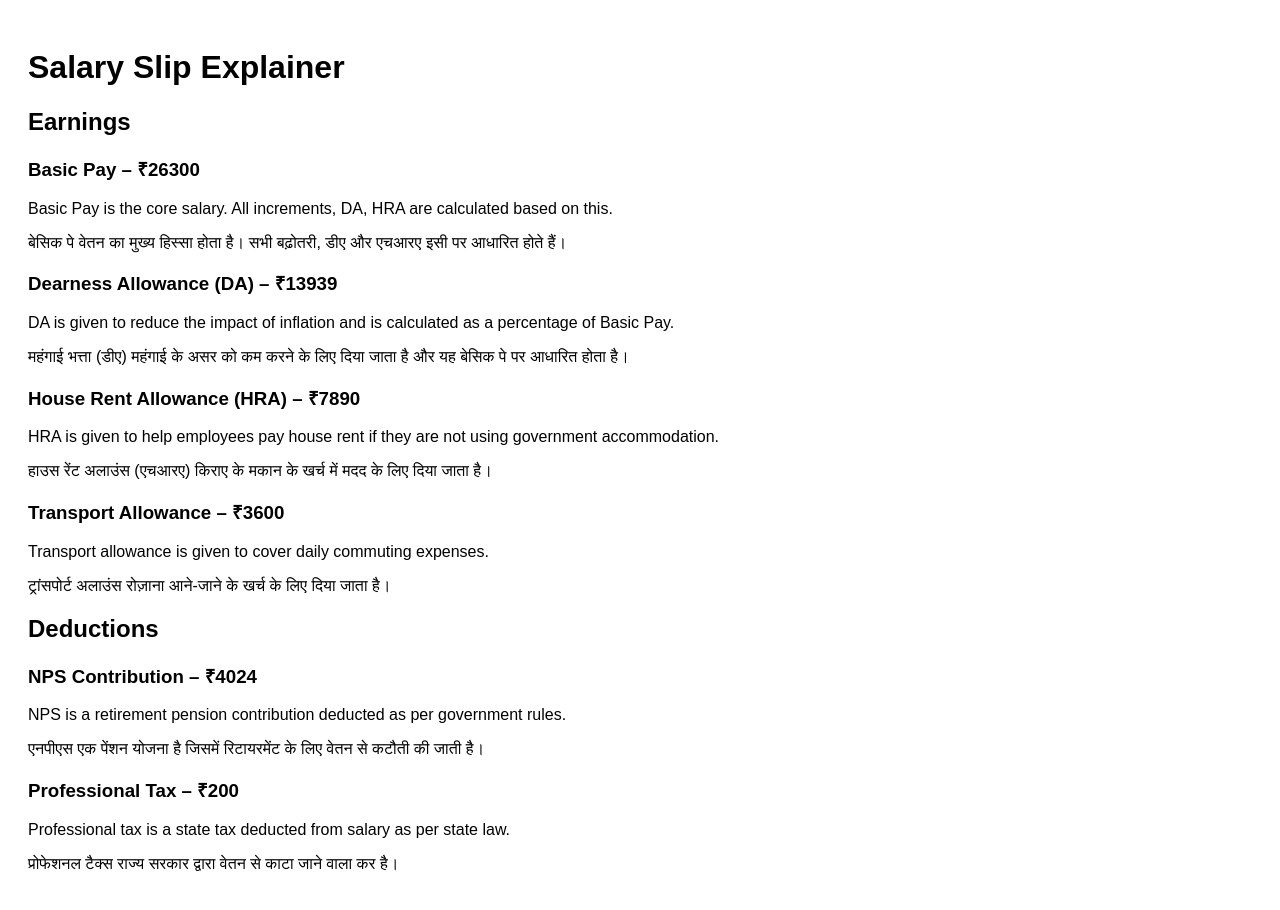
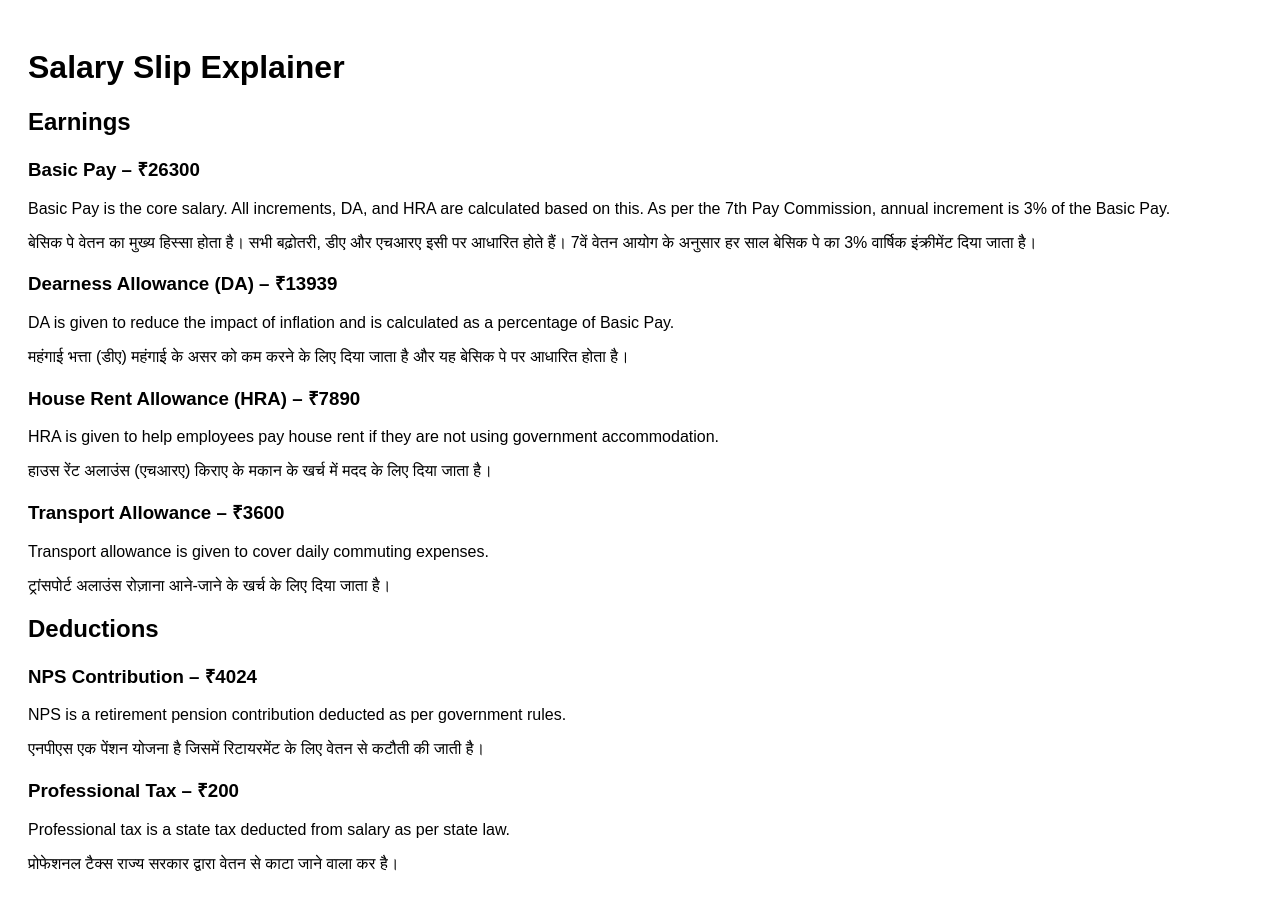
Before and after one commit to salarysamjho/salary-slip-explainer-v1, a Next.js app: page / in a window 1280 px wide. Shown: the top 910 px of the page. Built offline with nearby package versions, Linux system fonts and the light colour scheme.

Commit message:
Update page.tsx

```diff
--- a/app/page.tsx
+++ b/app/page.tsx
@@ -3,8 +3,8 @@ export default function Home() {
     {
       title: "Basic Pay",
       amount: 26300,
-      en: "Basic Pay is the core salary. All increments, DA, HRA are calculated based on this.",
-      hi: "बेसिक पे वेतन का मुख्य हिस्सा होता है। सभी बढ़ोतरी, डीए और एचआरए इसी पर आधारित होते हैं।",
+      en: "Basic Pay is the core salary. All increments, DA, and HRA are calculated based on this. As per the 7th Pay Commission, annual increment is 3% of the Basic Pay.",
+      hi: "बेसिक पे वेतन का मुख्य हिस्सा होता है। सभी बढ़ोतरी, डीए और एचआरए इसी पर आधारित होते हैं। 7वें वेतन आयोग के अनुसार हर साल बेसिक पे का 3% वार्षिक इंक्रीमेंट दिया जाता है।",
     },
     {
       title: "Dearness Allowance (DA)",
```
